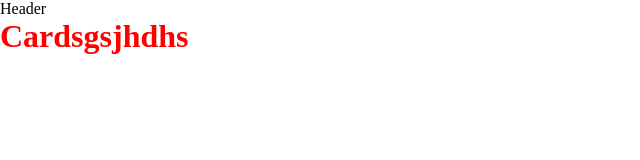
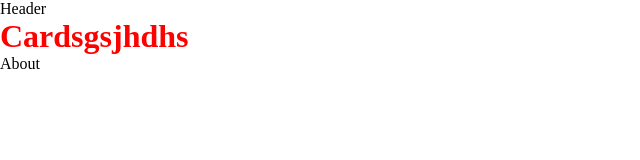
Before and after one commit to NidaKhan711/food-time, a React (Vite) app: page / in a window 1280 px wide. Shown: the top 160 px of the page, without its empty margins (0-640 px from the left). Built offline with nearby package versions, Linux system fonts and the light colour scheme.

Commit message:
create a new file

```diff
--- /dev/null
+++ b/src/Components/About.jsx
@@ -0,0 +1,9 @@
+import React from 'react'
+
+const About = () => {
+  return (
+    <div>About</div>
+  )
+}
+
+export default About
--- a/src/Pages/Home.jsx
+++ b/src/Pages/Home.jsx
@@ -1,12 +1,14 @@
 import React from 'react'
 import Header from '../Components/Header'
 import Cards from '../Components/Cards'
+import About from '../Components/About'
 
 const Home = () => {
   return (
     <>
     <Header/>
     <Cards/>
+    <About/>
     </>
   )
 }
```
